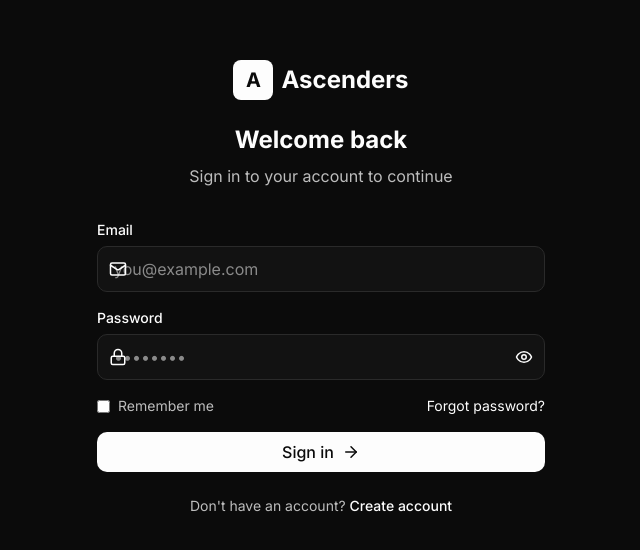
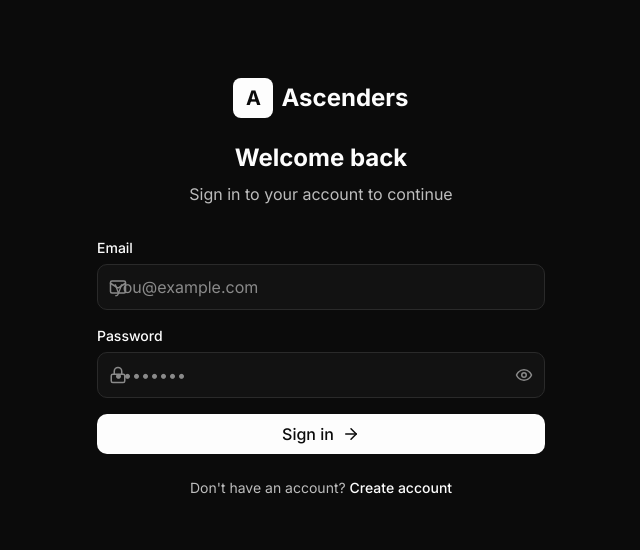
Before and after one commit to asiop366/ascenders-me, a Next.js app: page /login in a window 1280 px wide. Shown: the part 112-662 px from the top of the page, without its empty margins (319-959 px from the left). Built offline with nearby package versions, Linux system fonts and the light colour scheme.

Commit message:
fix: wrap useSearchParams in Suspense

```diff
--- a/src/app/(auth)/login/page.tsx
+++ b/src/app/(auth)/login/page.tsx
@@ -1,12 +1,12 @@
 'use client'
 
-import { useState } from 'react'
+import { useState, Suspense } from 'react'
 import { signIn } from 'next-auth/react'
 import { useRouter, useSearchParams } from 'next/navigation'
 import Link from 'next/link'
 import { Eye, EyeOff, Mail, Lock, ArrowRight, AlertCircle } from 'lucide-react'
 
-export default function LoginPage() {
+function LoginForm() {
   const router = useRouter()
   const searchParams = useSearchParams()
   const callbackUrl = searchParams.get('callbackUrl') || '/app'
@@ -44,21 +44,6 @@ export default function LoginPage() {
   }
 
   return (
-    <div className="min-h-screen bg-asc-bg flex items-center justify-center p-4">
-      <div className="w-full max-w-md">
-        {/* Logo */}
-        <div className="text-center mb-8">
-          <Link href="/" className="inline-flex items-center gap-2 mb-6">
-            <div className="w-10 h-10 bg-asc-text rounded-lg flex items-center justify-center">
-              <span className="text-asc-bg font-bold text-xl">A</span>
-            </div>
-            <span className="text-2xl font-bold text-asc-text">Ascenders</span>
-          </Link>
-          <h1 className="text-2xl font-bold text-asc-text mb-2">Welcome back</h1>
-          <p className="text-asc-secondary">Sign in to your account to continue</p>
-        </div>
-
-        {/* Form */}
     <form onSubmit={handleSubmit} className="space-y-4">
       {errorMessage && (
         <div className="flex items-center gap-2 p-3 bg-red-500/10 border border-red-500/20 rounded-asc text-red-400 text-sm">
@@ -72,7 +57,7 @@ export default function LoginPage() {
           Email
         </label>
         <div className="relative">
-              <Mail size={18} className="absolute left-3 top-1/2 -translate-y-1/2 text-asc-muted" />
+          <Mail size={18} className="absolute left-3 top-1/2 -translate-y-1/2 text-asc-mute" />
           <input
             type="email"
             value={email}
@@ -90,7 +75,7 @@ export default function LoginPage() {
           Password
         </label>
         <div className="relative">
-              <Lock size={18} className="absolute left-3 top-1/2 -translate-y-1/2 text-asc-muted" />
+          <Lock size={18} className="absolute left-3 top-1/2 -translate-y-1/2 text-asc-mute" />
           <input
             type={showPassword ? 'text' : 'password'}
             value={password}
@@ -103,21 +88,11 @@ export default function LoginPage() {
           <button
             type="button"
             onClick={() => setShowPassword(!showPassword)}
-                className="absolute right-3 top-1/2 -translate-y-1/2 text-asc-muted hover:text-asc-text"
+            className="absolute right-3 top-1/2 -translate-y-1/2 text-asc-mute hover:text-asc-text"
           >
             {showPassword ? <EyeOff size={18} /> : <Eye size={18} />}
           </button>
         </div>
-          </div>
-
-          <div className="flex items-center justify-between text-sm">
-            <label className="flex items-center gap-2 cursor-pointer">
-              <input type="checkbox" className="rounded border-asc-border" />
-              <span className="text-asc-secondary">Remember me</span>
-            </label>
-            <Link href="/forgot-password" className="text-asc-text hover:underline">
-              Forgot password?
-            </Link>
       </div>
 
       <button
@@ -134,6 +109,29 @@ export default function LoginPage() {
         )}
       </button>
     </form>
+  )
+}
+
+export default function LoginPage() {
+  return (
+    <div className="min-h-screen bg-asc-bg flex items-center justify-center p-4">
+      <div className="w-full max-w-md">
+        {/* Logo */}
+        <div className="text-center mb-8">
+          <Link href="/" className="inline-flex items-center gap-2 mb-6">
+            <div className="w-10 h-10 bg-asc-text rounded-lg flex items-center justify-center">
+              <span className="text-asc-bg font-bold text-xl">A</span>
+            </div>
+            <span className="text-2xl font-bold text-asc-text">Ascenders</span>
+          </Link>
+          <h1 className="text-2xl font-bold text-asc-text mb-2">Welcome back</h1>
+          <p className="text-asc-secondary">Sign in to your account to continue</p>
+        </div>
+
+        {/* Form with Suspense */}
+        <Suspense fallback={<div className="text-center text-asc-mute">Loading...</div>}>
+          <LoginForm />
+        </Suspense>
 
         {/* Footer */}
         <p className="text-center text-sm text-asc-secondary mt-6">
```
Lines whose indentation alone changed are shown as unchanged.
